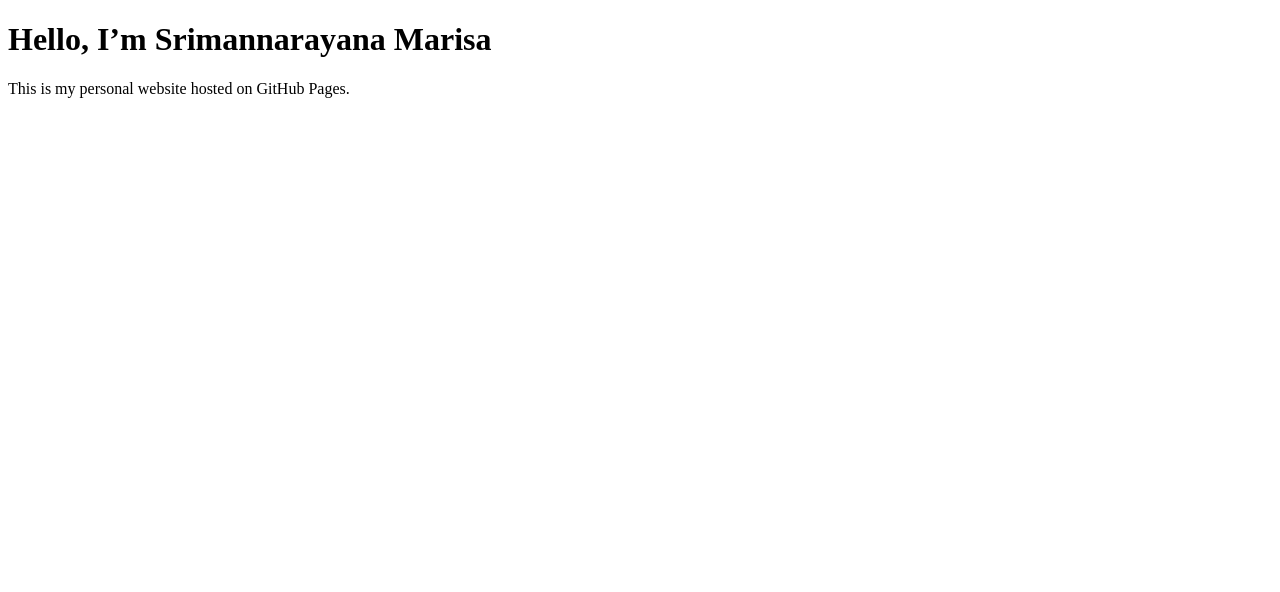
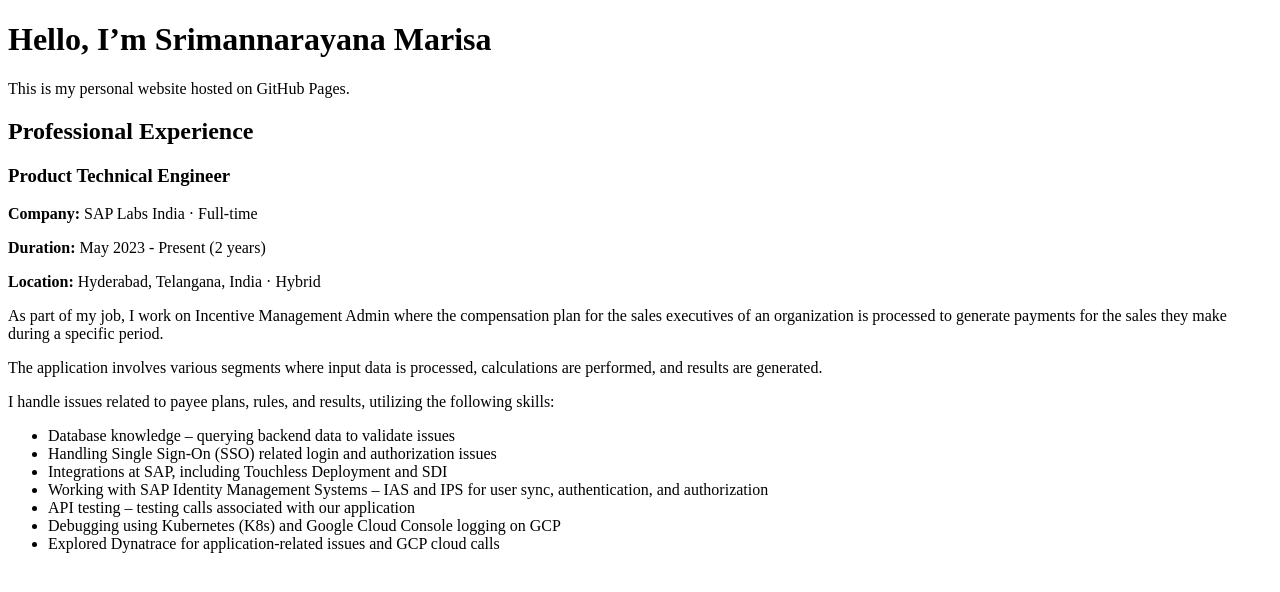
Before and after one commit to msriman7/msriman7.github.io, a plain HTML site: page index.html in a window 1280 px wide. Drawn offline with Linux system fonts and the light colour scheme.

Commit message:
index.html

```diff
--- a/index.html
+++ b/index.html
@@ -6,5 +6,31 @@
 <body>
   <h1>Hello, I’m Srimannarayana Marisa</h1>
   <p>This is my personal website hosted on GitHub Pages.</p>
+
+  <h2>Professional Experience</h2>
+  <h3>Product Technical Engineer</h3>
+  <p><strong>Company:</strong> SAP Labs India · Full-time</p>
+  <p><strong>Duration:</strong> May 2023 - Present (2 years)</p>
+  <p><strong>Location:</strong> Hyderabad, Telangana, India · Hybrid</p>
+
+  <p>
+    As part of my job, I work on Incentive Management Admin where the compensation plan for the sales executives of an organization is processed to generate payments for the sales they make during a specific period.
+  </p>
+  <p>
+    The application involves various segments where input data is processed, calculations are performed, and results are generated.
+  </p>
+  <p>
+    I handle issues related to payee plans, rules, and results, utilizing the following skills:
+  </p>
+
+  <ul>
+    <li>Database knowledge – querying backend data to validate issues</li>
+    <li>Handling Single Sign-On (SSO) related login and authorization issues</li>
+    <li>Integrations at SAP, including Touchless Deployment and SDI</li>
+    <li>Working with SAP Identity Management Systems – IAS and IPS for user sync, authentication, and authorization</li>
+    <li>API testing – testing calls associated with our application</li>
+    <li>Debugging using Kubernetes (K8s) and Google Cloud Console logging on GCP</li>
+    <li>Explored Dynatrace for application-related issues and GCP cloud calls</li>
+  </ul>
 </body>
 </html>
```
